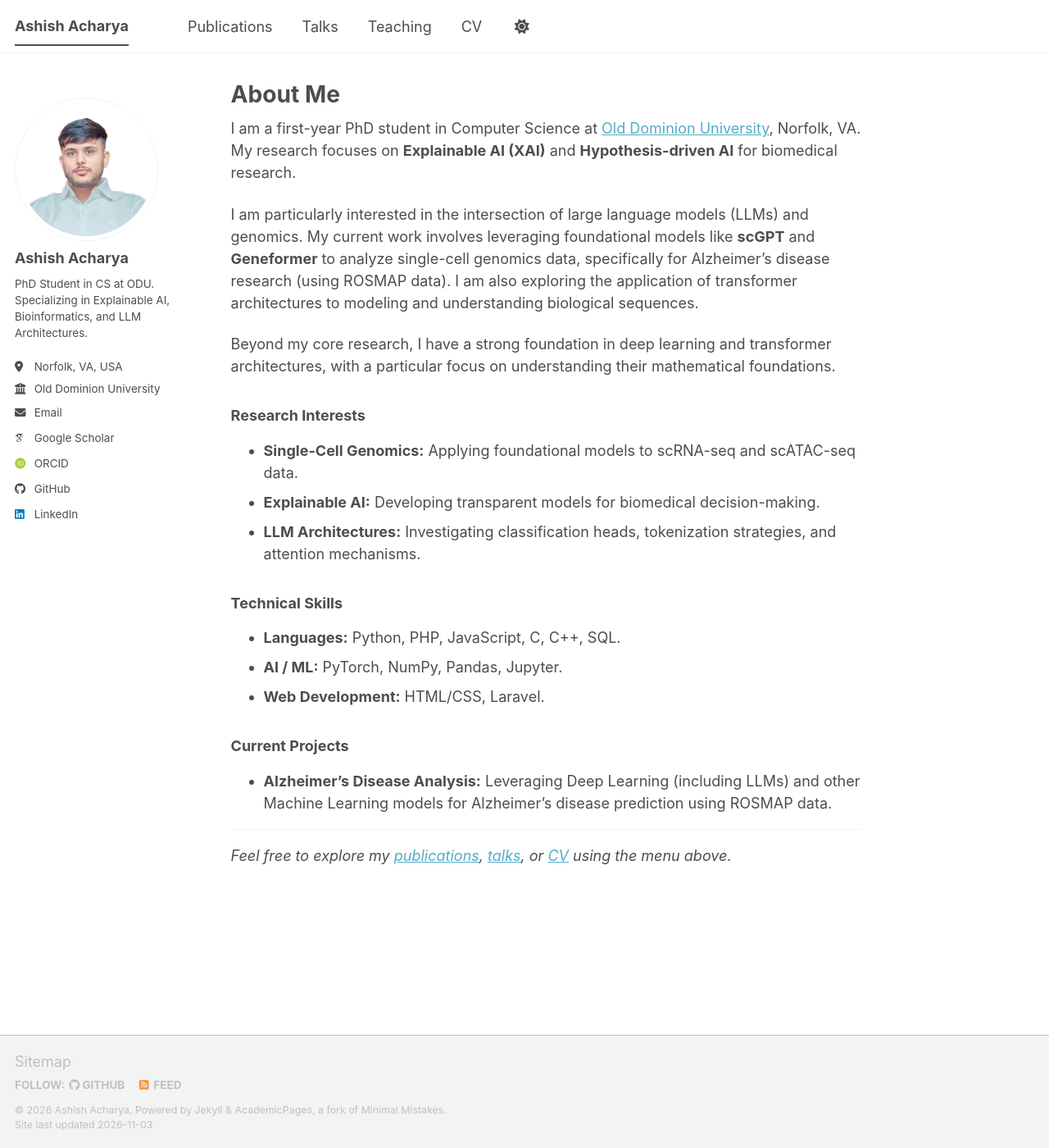
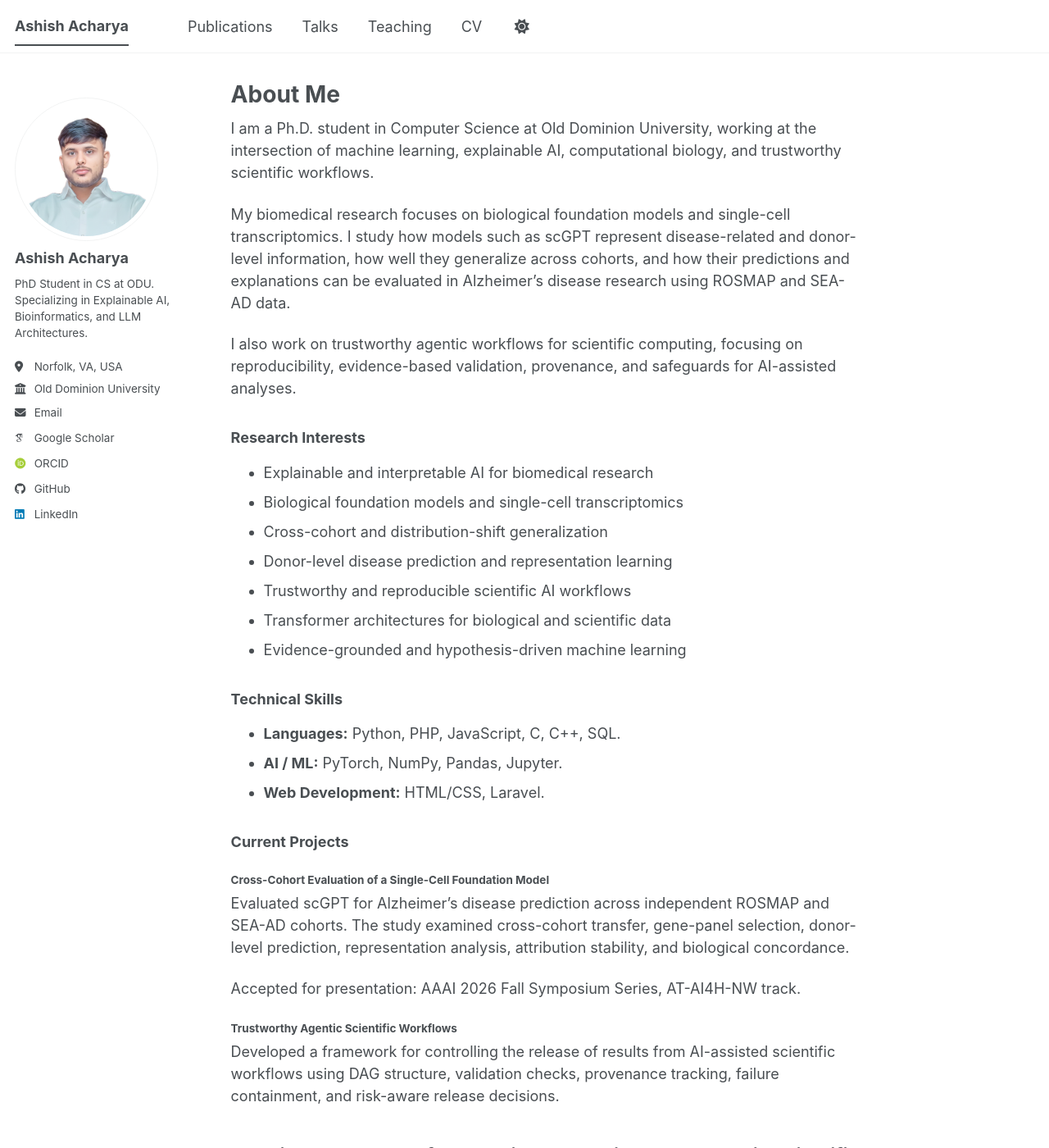
Before and after one commit to Ashish-we/Ashish-we.github.io, a Jekyll site: the page built from _pages/about.md, in a window 1280 px wide and 1400 px high. Shown: the whole window at 82% size. Built offline with Jekyll 4.4.1, drawn with Linux system fonts in a browser that asks for light colours; some web fonts are replaced; a script bundle is joined from its source files by our own code; library files that are not in the unit come from our copies; some of the changed text lies outside the part shown.

Commit message:
Revise about page with updated research
Updated personal and research information, emphasizing work on explainable AI and biomedical research. Added details on current projects and technical skills.

```diff
--- a/_pages/about.md
+++ b/_pages/about.md
@@ -8,17 +8,21 @@
   - /about.html
 ---
 
-I am a first-year PhD student in Computer Science at [Old Dominion University](https://www.odu.edu), Norfolk, VA. My research focuses on **Explainable AI (XAI)** and **Hypothesis-driven AI** for biomedical research.
+I am a Ph.D. student in Computer Science at Old Dominion University, working at the intersection of machine learning, explainable AI, computational biology, and trustworthy scientific workflows.
 
-I am particularly interested in the intersection of large language models (LLMs) and genomics. My current work involves leveraging foundational models like **scGPT** and **Geneformer** to analyze single-cell genomics data, specifically for Alzheimer's disease research (using ROSMAP data). I am also exploring the application of transformer architectures to modeling and understanding biological sequences.
+My biomedical research focuses on biological foundation models and single-cell transcriptomics. I study how models such as scGPT represent disease-related and donor-level information, how well they generalize across cohorts, and how their predictions and explanations can be evaluated in Alzheimer’s disease research using ROSMAP and SEA-AD data.
 
-Beyond my core research, I have a strong foundation in deep learning and transformer architectures, with a particular focus on understanding their mathematical foundations.
+I also work on trustworthy agentic workflows for scientific computing, focusing on reproducibility, evidence-based validation, provenance, and safeguards for AI-assisted analyses.
 
 ### Research Interests
 
-- **Single-Cell Genomics:** Applying foundational models to scRNA-seq and scATAC-seq data.
-- **Explainable AI:** Developing transparent models for biomedical decision-making.
-- **LLM Architectures:** Investigating classification heads, tokenization strategies, and attention mechanisms.
+- Explainable and interpretable AI for biomedical research
+- Biological foundation models and single-cell transcriptomics
+- Cross-cohort and distribution-shift generalization
+- Donor-level disease prediction and representation learning
+- Trustworthy and reproducible scientific AI workflows
+- Transformer architectures for biological and scientific data
+- Evidence-grounded and hypothesis-driven machine learning
 
 ### Technical Skills
 
@@ -28,9 +32,17 @@
 
 ### Current Projects
 
-- **Alzheimer's Disease Analysis:** Leveraging Deep Learning (including LLMs) and other Machine Learning models for Alzheimer's disease prediction using ROSMAP data.
-<!-- - **LLM Architectures:** Comparative analysis of classification heads for single-cell foundational models. -->
+#### Cross-Cohort Evaluation of a Single-Cell Foundation Model
 
+Evaluated scGPT for Alzheimer’s disease prediction across independent ROSMAP and SEA-AD cohorts. The study examined cross-cohort transfer, gene-panel selection, donor-level prediction, representation analysis, attribution stability, and biological concordance.
+
+Accepted for presentation: AAAI 2026 Fall Symposium Series, AT-AI4H-NW track.
+
+#### Trustworthy Agentic Scientific Workflows
+
+Developed a framework for controlling the release of results from AI-assisted scientific workflows using DAG structure, validation checks, provenance tracking, failure containment, and risk-aware release decisions.
+
+Preprint: Structure Before Intelligence: Gating What Agentic Scientific Workflows Release (https://arxiv.org/abs/2610.19507)
 ---
 
 _Feel free to explore my [publications](/publications/), [talks](/talks/), or [CV](/cv/) using the menu above._
```
